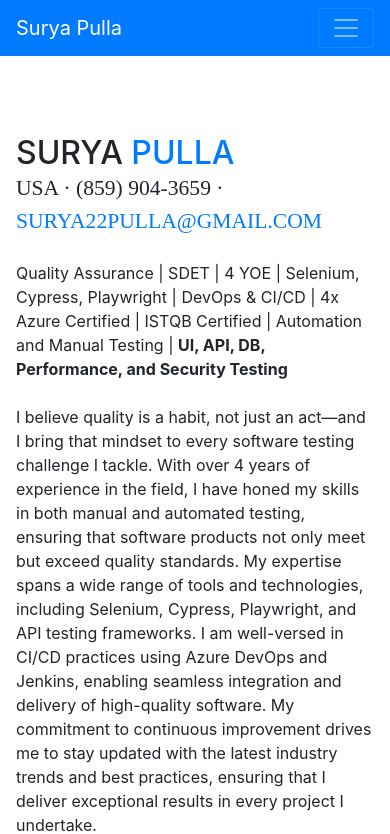
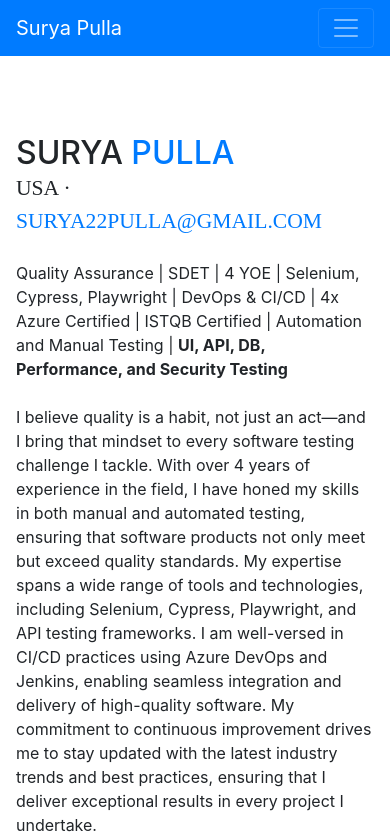
Before and after one commit to suryasarathpulla/suryasarathpulla.github.io, a website with bundled scripts: page index.html in a window 390 px wide. Shown: the top 834 px of the page. Built offline with nearby package versions, Linux system fonts and the light colour scheme; no server answers; a web font is replaced by a local one.

Commit message:
Hide mobile number in contact information
Removed mobile number display from contact section.

```diff
--- a/index.html
+++ b/index.html
@@ -89,7 +89,7 @@
           <h2 class="mb-0">Surya
             <span class="text-primary">Pulla</span>
           </h2>
-          <div class="subheading mb-4"> USA · (859) 904-3659 ·
+          <div class="subheading mb-4"> USA ·
             <a href="mailto:surya22pulla@gmail.com">surya22pulla@gmail.com</a>
           </div>
           <p class="mb-6"> Quality Assurance | SDET | 4 YOE | Selenium, Cypress, Playwright | DevOps & CI/CD | 4x Azure Certified | ISTQB Certified | Automation and Manual Testing | <b> UI, API, DB, Performance, and Security Testing </b>
@@ -415,8 +415,8 @@
             </li>
             <!--my mail ID -->
             Email: surya22pulla@gmail.com
-            <br>
-		        Mobile Number: +1 (859) 904-3659
+            <!-- <br>
+		        Mobile Number: +1 (859) 904-3659 -->
             <br><br>
             <!-- Projects -->
             <h3 class="mb-0">projects</h3>
```
